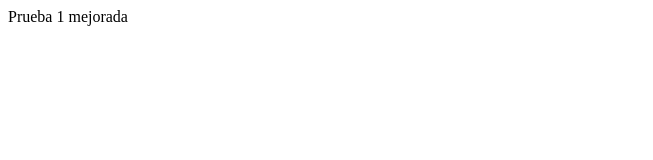
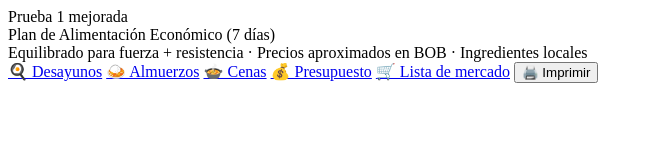
Before and after one commit to cuentaanaliz-dev/P-1, a plain HTML site: page index.html in a window 1280 px wide. Shown: the whole page, without its empty margins (0-653 px from the left). Drawn offline with Linux system fonts and the light colour scheme.

Commit message:
adiciona div

```diff
--- a/index.html
+++ b/index.html
@@ -7,5 +7,17 @@
 </head>
 <body>
     Prueba 1 mejorada
+    <div class="container">
+<div class="title">Plan de Alimentación Económico (7 días)</div>
+<div class="subtitle">Equilibrado para fuerza + resistencia · Precios aproximados en BOB · Ingredientes locales</div>
+<nav aria-label="Secciones">
+<a href="#desayunos" class="pill">🍳 Desayunos</a>
+<a href="#almuerzos" class="pill">🍛 Almuerzos</a>
+<a href="#cenas" class="pill">🍲 Cenas</a>
+<a href="#presupuesto" class="pill">💰 Presupuesto</a>
+<a href="#lista" class="pill">🛒 Lista de mercado</a>
+<button class="btn secondary" onclick="window.print()">🖨️ Imprimir</button>
+</nav>
+</div>
 </body>
 </html>
```
